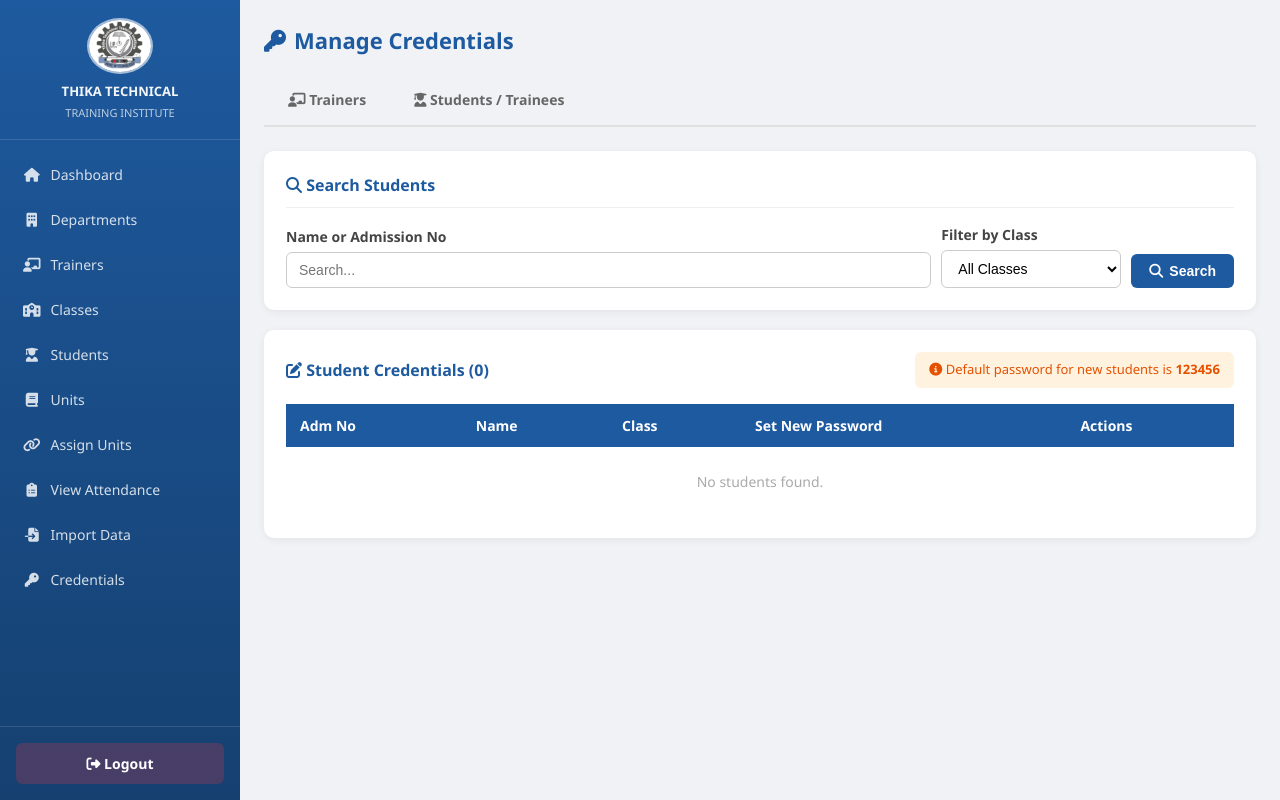
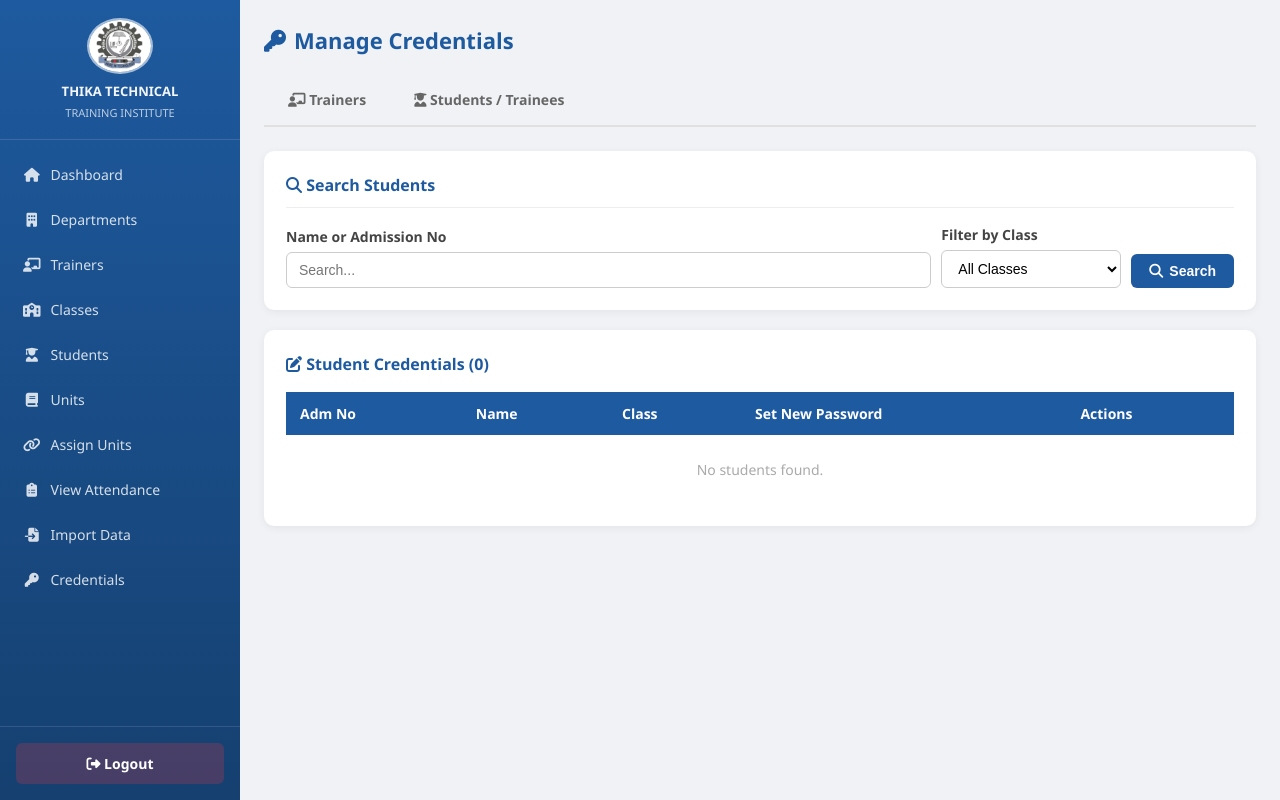
Before and after one commit to alexfreed1/myrenderproject, a Flask app: template templates/admin/credentials.html in a window 1280 px wide. Run offline with Flask 3, Linux system fonts and the light colour scheme; the template is opened without the code that fills it, so the values that code supplies are empty; some libraries are stand-ins or nearby versions.

Commit message:
security: remove default password hint from credentials page

```diff
--- a/templates/admin/credentials.html
+++ b/templates/admin/credentials.html
@@ -112,9 +112,6 @@
 <div class="section-card">
   <div style="display:flex;justify-content:space-between;align-items:center;flex-wrap:wrap;gap:10px;margin-bottom:16px;">
     <h3 style="margin:0;border:none;padding:0;"><i class="fas fa-edit"></i> Student Credentials ({{ students_list|length }})</h3>
-    <div style="background:#fff3e0;border-radius:6px;padding:8px 14px;font-size:13px;color:#e65100;">
-      <i class="fas fa-info-circle"></i> Default password for new students is <strong>123456</strong>
-    </div>
   </div>
   <div class="table-wrap">
     <table>
```
